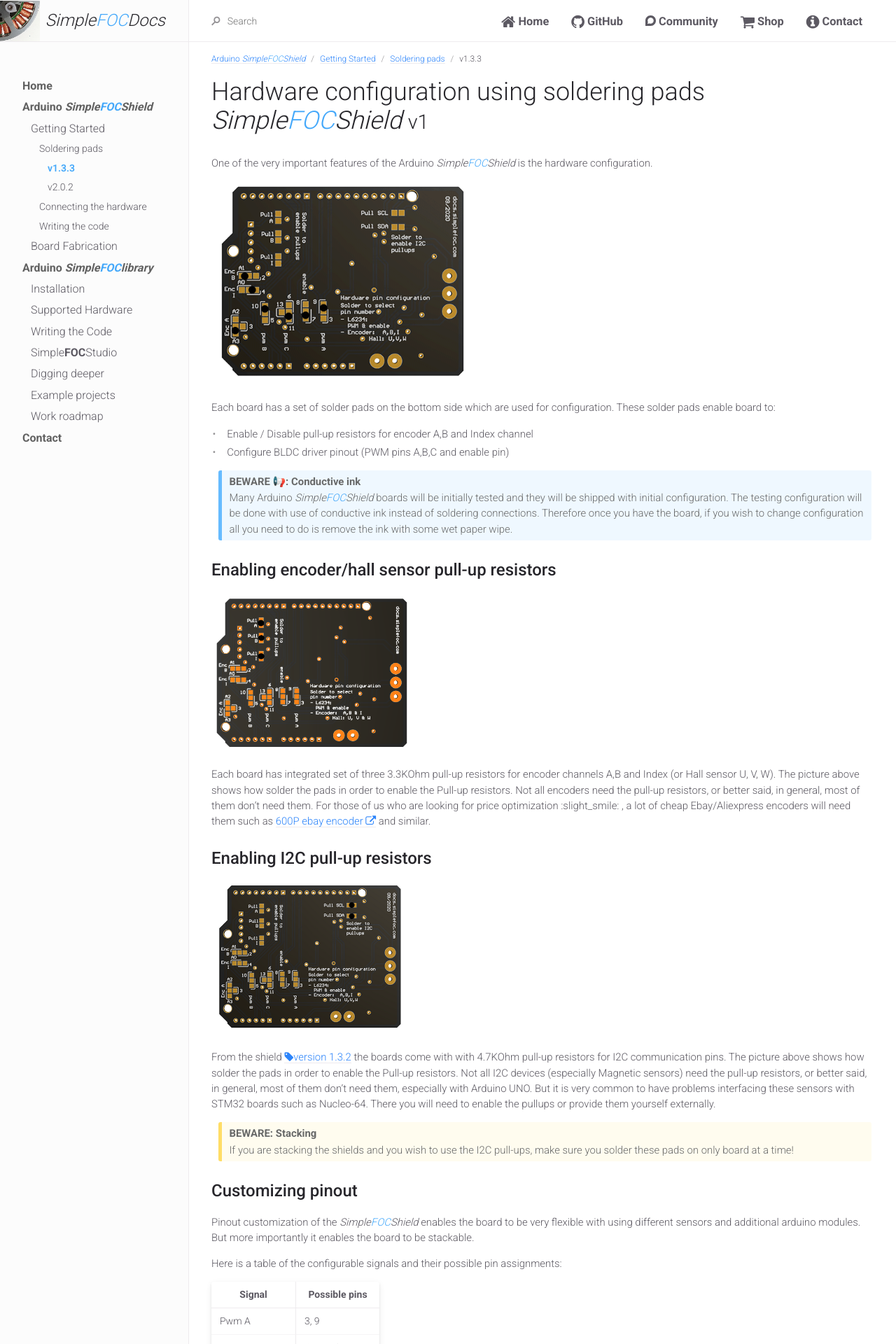
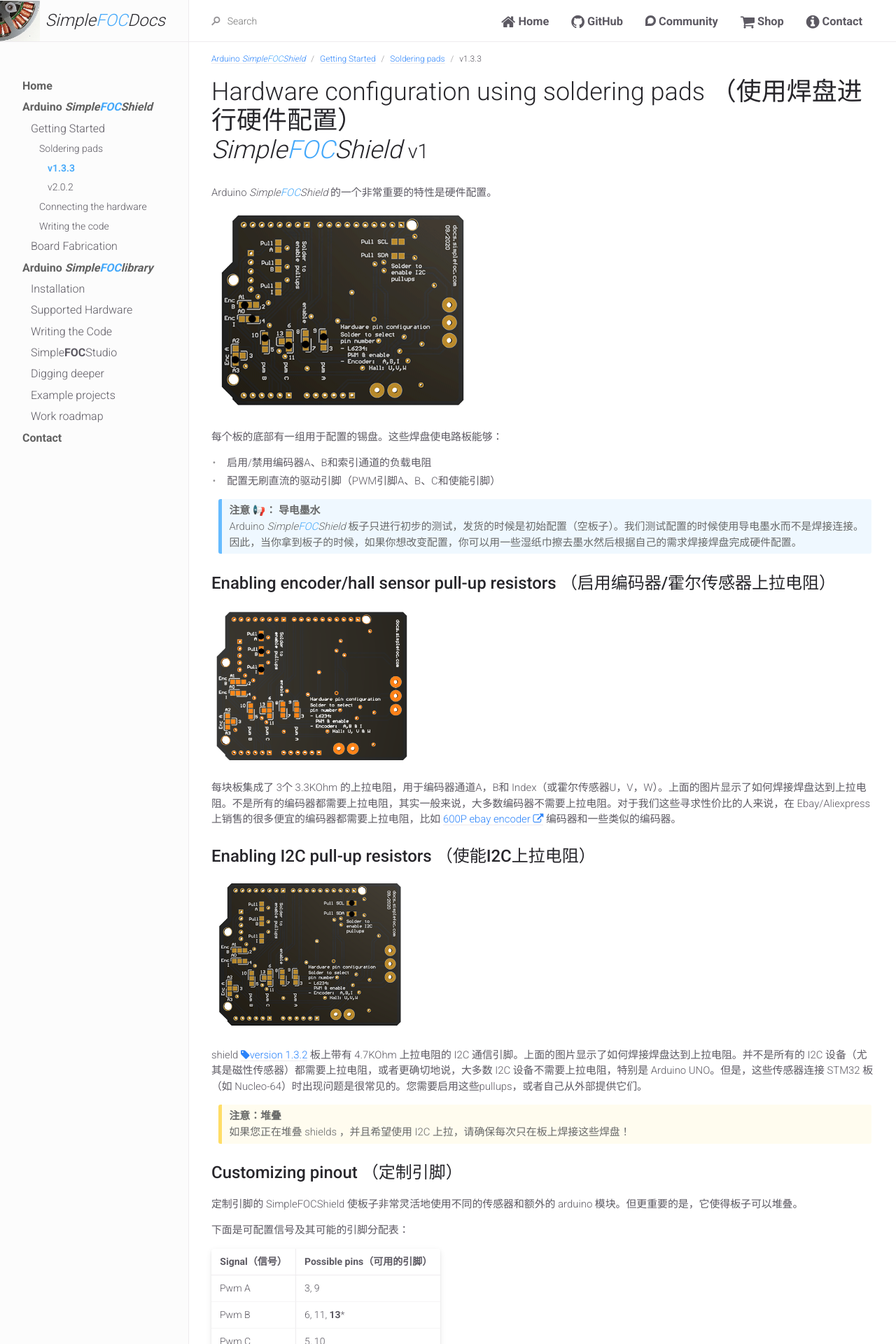
Before and after one commit to simplefoc/docs_chinese, a Jekyll site: the page built from docs/simplefoc_shield/getting_started/soldering_pads/pads_v1.md, in a window 1280 px wide. Shown: the top 1920 px of the page at 70% size. Built offline with Jekyll 4.4.1, drawn with Linux system fonts in a browser that asks for light colours; some of the changed text lies outside the part shown.

Commit message:
update chinese

````diff
--- a/docs/simplefoc_shield/getting_started/soldering_pads/pads_v1.md
+++ b/docs/simplefoc_shield/getting_started/soldering_pads/pads_v1.md
@@ -8,44 +8,43 @@ nav_order: 1
 permalink: /pads_soldering_v1
 grand_grand_parent: Arduino <span class="simple">Simple<span class="foc">FOC</span>Shield</span>
 ---
-# Hardware configuration using soldering pads <br> <span class="simple">Simple<span class="foc">FOC</span>Shield</span> <small>v1</small>
-One of the very important features of the Arduino <span class="simple">Simple<span class="foc">FOC</span>Shield</span> is the hardware configuration.
+# Hardware configuration using soldering pads （使用焊盘进行硬件配置） <br> <span class="simple">Simple<span class="foc">FOC</span>Shield</span> <small>v1</small>
+ Arduino <span class="simple">Simple<span class="foc">FOC</span>Shield</span> 的一个非常重要的特性是硬件配置。
 
 <img src="extras/Images/shield_bot_v131_pinout.gif" class="width40">
 
-Each board has a set of solder pads on the bottom side which are used for configuration. These solder pads enable board to:
+每个板的底部有一组用于配置的锡盘。这些焊盘使电路板能够：
 
-- Enable / Disable pull-up resistors for encoder A,B and Index channel
-- Configure BLDC driver pinout (PWM pins A,B,C and enable pin)
+- 启用/禁用编码器A、B和索引通道的负载电阻
+- 配置无刷直流的驱动引脚（PWM引脚A、B、C和使能引脚）
 
-<blockquote class="info"> <p class="heading">BEWARE 📢: Conductive ink </p>
-Many Arduino <span class="simple">Simple<span class="foc">FOC</span>Shield</span> boards will be initially tested and they will be shipped with initial configuration. The testing configuration will be done with use of conductive ink instead of soldering connections. Therefore once you have the board, if you wish to change configuration all you need to do is remove the ink with some wet paper wipe.
+<blockquote class="info"> <p class="heading">注意 📢： 导电墨水 </p>
+ Arduino <span class="simple">Simple<span class="foc">FOC</span>Shield</span> 板子只进行初步的测试，发货的时候是初始配置（空板子）。我们测试配置的时候使用导电墨水而不是焊接连接。因此，当你拿到板子的时候，如果你想改变配置，你可以用一些湿纸巾擦去墨水然后根据自己的需求焊接焊盘完成硬件配置。
 </blockquote>
 
-## Enabling encoder/hall sensor pull-up resistors
+## Enabling encoder/hall sensor pull-up resistors （启用编码器/霍尔传感器上拉电阻）
 
 <img src="extras/Images/shield_bot_v131_pullup_enable.png" class="width30">
 
-Each board has integrated set of three 3.3KOhm pull-up resistors for encoder channels A,B and Index (or Hall sensor U, V, W). The picture above shows how solder the pads in order to enable the Pull-up resistors.
-Not all encoders need the pull-up resistors, or better said, in general, most of them don't need them.  For those of us who are looking for price optimization :slight_smile: , a lot of cheap Ebay/Aliexpress encoders will need them such as [600P ebay encoder <i class="fa fa-external-link"></i>](https://www.ebay.com/itm/360-600P-R-Photoelectric-Incremental-Rotary-Encoder-5V-24V-AB-Two-Phases-Shaft/254214673272?hash=item3b30601378:g:AZsAAOSwu~lcxosc) and similar.
+每块板集成了 3个 3.3KOhm 的上拉电阻，用于编码器通道A，B和 Index（或霍尔传感器U，V，W）。上面的图片显示了如何焊接焊盘达到上拉电阻。不是所有的编码器都需要上拉电阻，其实一般来说，大多数编码器不需要上拉电阻。对于我们这些寻求性价比的人来说，在 Ebay/Aliexpress 上销售的很多便宜的编码器都需要上拉电阻，比如 [600P ebay encoder <i class="fa fa-external-link"></i>](https://www.ebay.com/itm/360-600P-R-Photoelectric-Incremental-Rotary-Encoder-5V-24V-AB-Two-Phases-Shaft/254214673272?hash=item3b30601378:g:AZsAAOSwu~lcxosc) 编码器和一些类似的编码器。
 
-## Enabling I2C pull-up resistors
+## Enabling I2C pull-up resistors （使能I2C上拉电阻）
 
 <img src="extras/Images/shield_bot_v132_i2c_pullup_enable.png" class="width30">
 
-From the shield [<i class="fa fa-tag"></i>version 1.3.2](https://github.com/simplefoc/Arduino-SimpleFOCShield/releases) the boards come with with 4.7KOhm pull-up resistors for I2C communication pins. The picture above shows how solder the pads in order to enable the Pull-up resistors.
-Not all I2C devices (especially Magnetic sensors) need the pull-up resistors, or better said, in general, most of them don't need them, especially with Arduino UNO. But it is very common to have problems interfacing these sensors with STM32 boards such as Nucleo-64. There you will need to enable the pullups or provide them yourself externally.
-<blockquote class="warning"><p class="heading">BEWARE: Stacking</p>
-If you are stacking the shields and you wish to use the I2C pull-ups, make sure you solder these pads on only board at a time!
+shield [<i class="fa fa-tag"></i>version 1.3.2](https://github.com/simplefoc/Arduino-SimpleFOCShield/releases) 板上带有 4.7KOhm 上拉电阻的 I2C 通信引脚。上面的图片显示了如何焊接焊盘达到上拉电阻。并不是所有的 I2C 设备（尤其是磁性传感器）都需要上拉电阻，或者更确切地说，大多数 I2C 设备不需要上拉电阻，特别是 Arduino UNO。但是，这些传感器连接 STM32 板（如 Nucleo-64）时出现问题是很常见的。您需要启用这些pullups，或者自己从外部提供它们。
+
+<blockquote class="warning"><p class="heading">注意：堆叠</p>
+如果您正在堆叠 shields ，并且希望使用 I2C 上拉，请确保每次只在板上焊接这些焊盘！
 </blockquote>
 
-## Customizing pinout
+## Customizing pinout （定制引脚）
 
-Pinout customization of the <span class="simple">Simple<span class="foc">FOC</span>Shield</span>  enables the board to be very flexible with using different sensors and additional arduino modules. But more importantly it enables the board to be stackable.
+定制引脚的 SimpleFOCShield 使板子非常灵活地使用不同的传感器和额外的 arduino 模块。但更重要的是，它使得板子可以堆叠。
 
-Here is a table of the configurable signals and their possible pin assignments:
+下面是可配置信号及其可能的引脚分配表：
 
-Signal | Possible pins
+Signal（信号） | Possible pins（可用的引脚）
 --- | ---
 Pwm A | 3, 9
 Pwm B | 6, 11, **13***
@@ -57,66 +56,65 @@ Encoder I | 4, A0
 
 <small>*From <span class="simple">Simple<span class="foc">FOC</span>Shield</span> <a href="https://github.com/simplefoc/Arduino-SimpleFOCShield/releases">version <i>v1.3.1</i></a></small>
 
-Now, there is a lot of possible pin configurations and not all of them are possible depending on the microcontroller and sensor you are using.
-For example, Arduino UNO only has 2 external interrupt pins, and they are pin  `2` and `3`. Therefore when using the board with Arduino UNO and Encoder we will try to use pin `3` for encoder channel A and not for pwm A.
+现在，有很多引脚配置的可能性，并不是所有配置都可行，这取决于你正在使用的微控制器和传感器。例如，Arduino UNO 只有 2个 外部中断引脚，分别是引脚 `2` 和`3` 。因此，在使用 Arduino UNO 和 Encoder 的电路板时，我们会尝试将引脚`3`用于编码器通道 A，而不是用于 pwm A。
 
-Another example is when stacking two boards with the STM32 Nucleo. Nucleo board cannot have pwm generation on pins `11` and `6` therefore you cannot combine those pins at the same time. Therefore whn using Nucleo board, the rule of thumb is to avoid using pin `11` but use pin `13` instead.
+另一个例子是用 STM32 Nucleo 堆叠两块板。Nucleo 板不能在引脚`11`和 `6`上产生 pwm，因此，您不能同时组合这些引脚。当使用 Nucleo 板时，我们的经验是避免使用引脚`11`，而使用引脚`13`。
 
-Therefore in the following text you can find the suggested pinout configuration based on the stacking necessity and the microcontroller used.
+因此在下文中，您可以根据堆叠的必要性和所使用的微控制器找到建议的引出线配置。
 
-### Suggested pinout: Single board
-When using only one board with only one motor, it is much easier to choose the pinout. Basically you only need to be careful if you are using the encoder to use pin `3` with encoder channel A and not withe the driver's pin pwm A. And as well, if you are using the SPI magnetic sensor you should avoid using pins `10` and `11` because they are used with the SPI communication.
+### Suggested pinout: Single board （建议的引脚：单板）
+当只用一块板，只有一个电机时，选择引脚要容易得多。基本上，如果你使用编码器来接引脚3与编码器通道A，而不是与驱动器的引脚 pwm A，你小心点就行了。而且，如果你使用 SPI 磁传感器，你应该避免使用引脚`10`和`11`，因为它们是用于 SPI 通信的。
 
 <img src="extras/Images/shield_bot_v131_config_single.png" class="width30">
 
-With all of this in mind, probably the best pinout you can have when using one board will be:
+考虑到这一切，你使用一个板的时候最好的引出线将是：
 
-Signal | Pwm A | Pwm B | Pwm C | Enable | Encoder A | Encoder B | Encoder I
+Signal（信号） | Pwm A | Pwm B | Pwm C | Enable | Encoder A | Encoder B | Encoder I
 --- | --- | ---- | --- | --- | --- | --- | ---
-Pin number | 9 | 5 | 6 | 8 | 3 | 2 | A0
+Pin number （引脚号码） | 9 | 5 | 6 | 8 | 3 | 2 | A0
 
-On the image above you can see which soldering pads you would need to solder in order to obtain this configuration.
+在上面的图片中，你可以看到你需要焊接哪些焊盘来得到这个配置。
 ```cpp
 // driver instance configuration based on pinout above
 BLDCDriver3PWM driver = BLDCDriver3PWM(9, 5, 6, 8);
 ```
 
-### Suggested pinout: Stacking with Arduino UNO
+### Suggested pinout: Stacking with Arduino UNO （建议的引脚 ：与 Arduino UNO 堆叠）
 
-Arduino UNO has only 6 pwm pins which means when we stack two boards we do not have much choice which ones to use, we need all of them. It is nto important how we organize the pwm A,B,C,enable and encoder A,B,I signals as log as we use pin `3` for pwm A and as long as we don't use pin `13` for pwm C.
+Arduino UNO 只有6个 pwm 引脚，这意味着当我们堆叠两个板时，我们不是选择使用哪一个引脚，我们需要所有的引脚。重要的是我们如何组织 pwm A，B，C，enable and encoder A，B，I 信号， pwm A 使用引脚`3`，pwm C 不使用引脚 `13` 。
 
 <img src="extras/Images/shield_bot_v131_config_double.png" class="width30">
 <img src="extras/Images/shield_bot_v131_config_double_ard.png" class="width30">
 
-Here is one example of a pin assignment compatible with Arduino UNO:
+下面是兼容 Arduino UNO 的一个引脚分配示例：
 
-Signal | Pwm A | Pwm B | Pwm C | Enable | Encoder A | Encoder B | Encoder I
+Signal （信号） | Pwm A | Pwm B | Pwm C | Enable | Encoder A | Encoder B | Encoder I
 --- | --- | ---- | --- | --- | --- | --- | ---
-Board #1 | 9 | 10 | 11 | 8 | A2 | A1 | A0
-Board #2 | 3 | 5 | 6 | 7 | A3 | 2 | 4
+Board #1（板子1） | 9 | 10 | 11 | 8 | A2 | A1 | A0
+Board #2（板子2） | 3 | 5 | 6 | 7 | A3 | 2 | 4
 
-The figure above shows how to solder the pads on both boards to obtain the desired pinout.
+上图显示了如何焊接两个板上的焊盘，以获得所需的引脚。
 ```cpp
 // motor instances configuration based on pinout above
 BLDCDriver3PWM driver1 = BLDCDriver3PWM(9, 10, 11, 8);
 BLDCDriver3PWM driver2 = BLDCDriver3PWM(3, 5, 6, 7);
 ```
 
-### Suggested pinout: Stacking with Stm32 Nucleo
+### Suggested pinout: Stacking with Stm32 Nucleo（建议的引脚：与 Stm32 Nucleo 堆叠）
 
-When using stacked <span class="simple">Simple<span class="foc">FOC</span>Shield</span> with stm32 Nucleo board, we just have to make sure not to use pin `11` for pwm C, but to use pin `13` instead. And as for Arduino UNO, we should not use pin `3` for encoder A, but for pwm A. But if we respect these constraints we can choose the other pins as we wish.
+堆叠 SimpleFOCShield 与 stm32 Nucleo 板时，pwm C 不使用引脚`11`，而是使用引脚13代替。对于 Arduino UNO，我们不应该在编码器A上使用引脚 `3`，而应该在 pwm A 上使用。但是如果我们尊重这些约束条件，我们可以选择我们希望的其他引脚。
 
 <img src="extras/Images/shield_bot_v131_config_double.png" class="width30">
 <img src="extras/Images/shield_bot_v131_config_double_nucleo.png" class="width30">
 
-Here is an example of chosen pinout configuration valid for stacking with Nucleo board.
+这里是一个例子，选择的引脚配置有效地与 Nucleo 板堆叠。
 
-Signal | Pwm A | Pwm B | Pwm C | Enable | Encoder A | Encoder B | Encoder I
+Signal（信号） | Pwm A | Pwm B | Pwm C | Enable | Encoder A | Encoder B | Encoder I
 --- | --- | ---- | --- | --- | --- | --- | ---
-Board #1 | 9 | 10 | 6 | 8 | A2 | A1 | A0
-Board #2 | 3 | 5 | 13 | 7 | A3 | 2 | 4
+Board #1（板子1） | 9 | 10 | 6 | 8 | A2 | A1 | A0
+Board #2（板子2） | 3 | 5 | 13 | 7 | A3 | 2 | 4
 
-See the figure above to find how to solder the pads to obtain this configuration.
+参见上图，了解如何焊接焊盘以获得这种配置。
 
 ```cpp
 // motor instances configuration based on pinout above
@@ -124,4 +122,4 @@ BLDCDriver3PWM driver1 = BLDCDriver3PWM(9, 10, 6, 8);
 BLDCDriver3PWM driver2 = BLDCDriver3PWM(3, 5, 13, 7);
 ```
 
-<blockquote class="info"><p class="heading">Pin 13 or pin 11</p> We advise you to try first with the  pin 13 configured and then with pin 11 if this does not work. Tested boards are Nucleo-F401RE - pin 13 works / pin 11 doesn't and  Nucleo-F466RE pin 11 works/ pin 13 doesnt.</blockquote>
+<blockquote class="info"><p class="heading">引脚 13 或者 引脚 11</p> 我们建议您先尝试与引脚13配置，如果引脚13不行的话再与引脚11配置。我们测试的时候是 Nucleo-F401RE - 引脚13有效/引脚11无效，Nucleo-F466RE 引脚11有效/引脚13无效。</blockquote>
````
Also changed, not shown: docs/simplefoc_shield/getting_started/soldering_pads/index.md (+2 -2 lines), docs/simplefoc_shield/getting_started/soldering_pads/pads_v2.md (+60 -61 lines).
